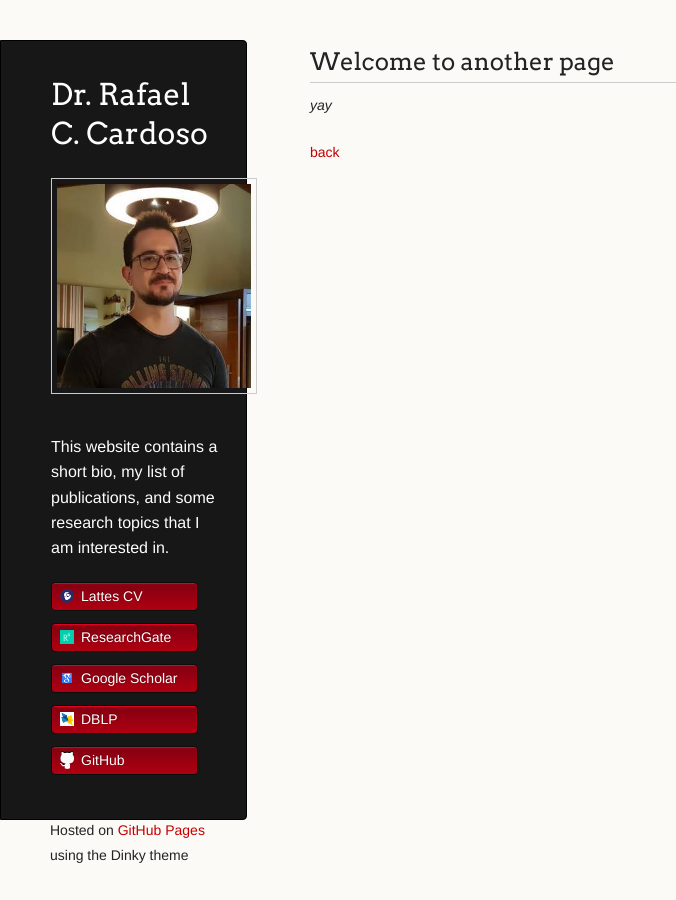
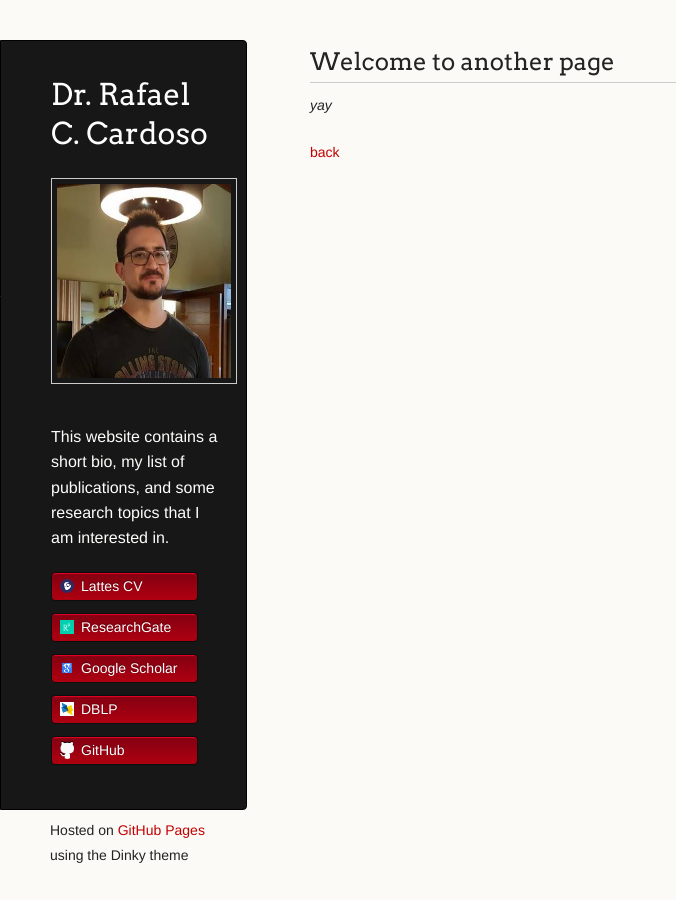
Before and after one commit to rafaelcaue/rafaelcaue.github.io, a Jekyll site: the page built from another-page.md, in a window 1280 px wide. Shown: the whole page, without its empty margins (0-676 px from the left). Built offline with Jekyll 4.4.1, drawn with Linux system fonts in a browser that asks for light colours; our own code applies the rules of GitHub Pages for plain Markdown files.

Commit message:
Resizing4

```diff
--- a/_layouts/default.html
+++ b/_layouts/default.html
@@ -19,7 +19,7 @@
       <header>
         <h1 class="header">{{ site.title | default: site.github.repository_name }}</h1>
         <figure>
-			<img src="/assets/images/me.jpg" width="194" height="204">
+			<img src="/assets/images/me.jpg" width="174" height="194">
 		</figure>
         <p class="header">{{ site.description | default: site.github.project_tagline }}</p>
 
```
